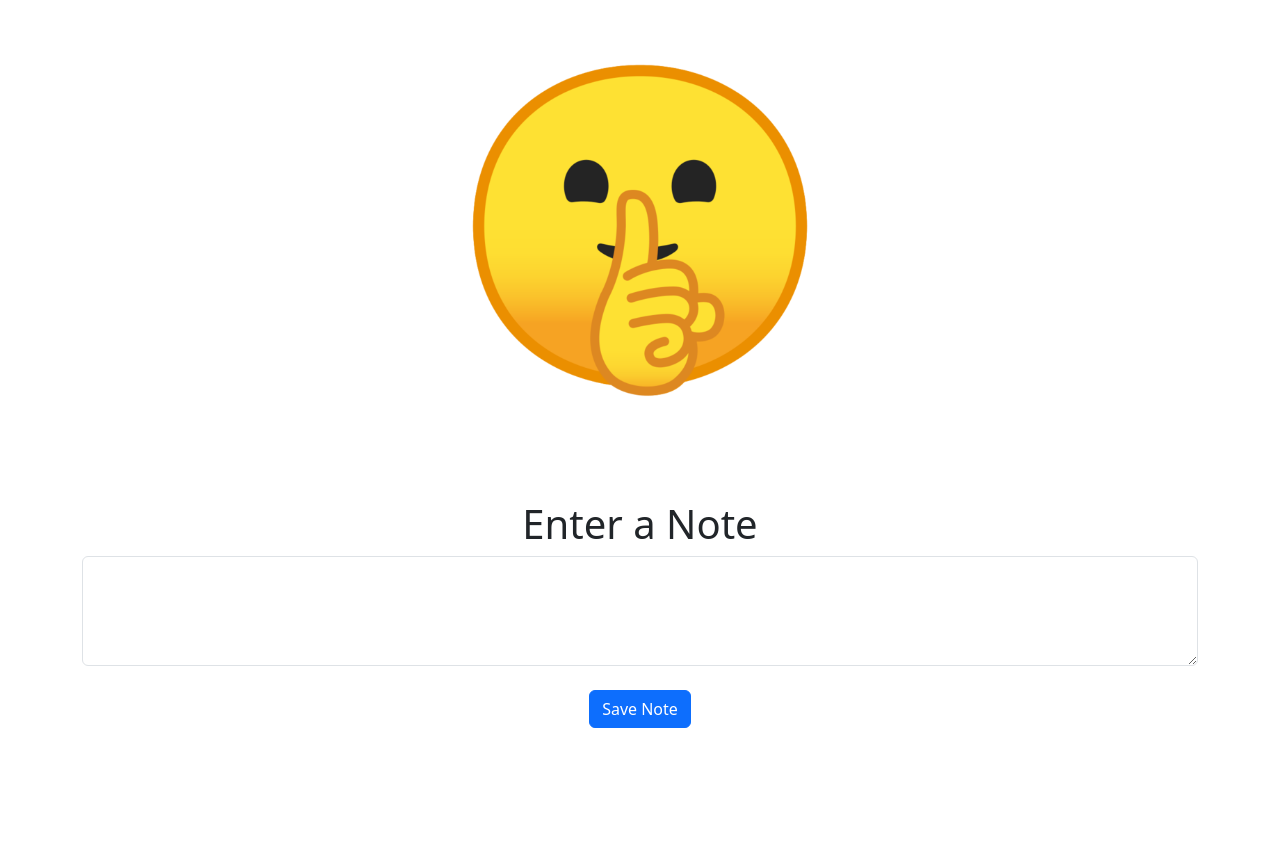
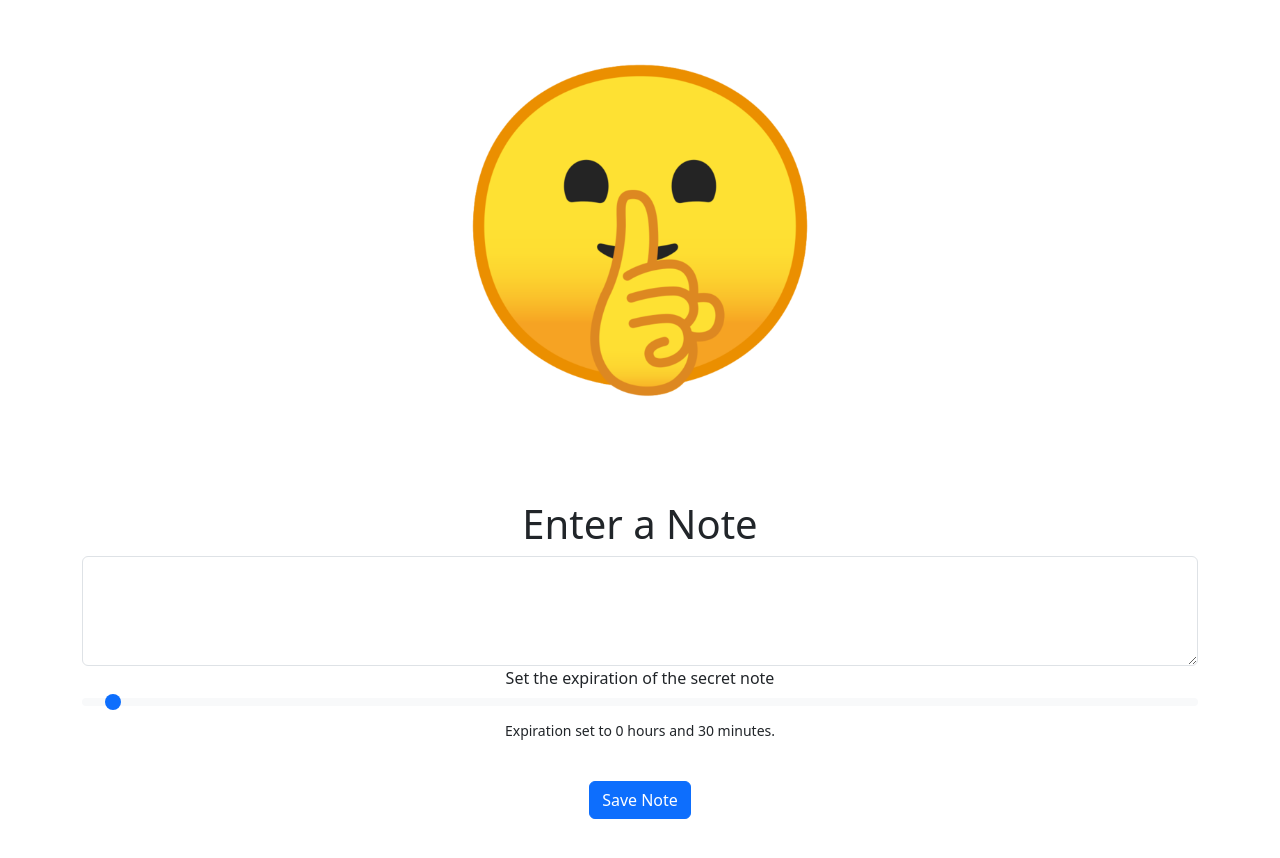
Before and after one commit to eliska-n/BagManUI, a React (Create React App) app: page / in a window 1280 px wide. Shown: the top 858 px of the page. Before the commit the page ends 800 px from the top, so only its background shows below. Built offline with nearby package versions, Linux system fonts and the light colour scheme.

Commit message:
set expiration

```diff
--- a/src/App.js
+++ b/src/App.js
@@ -33,6 +33,7 @@ function SaveNoteScreen() {
   const [url, setUrl] = useState(null); // to picture the url on UI
   const [disabledTextArea, setTextAreaDisabled] = useState(false) // to disable text area when save button is hit
   const [toggleOn, setToggle] = useState(true) // to change save button into start again button
+  const [expiration, setExpiration] = useState(0.5) // to set the time to delete the secret note on BE
 
   const saveNote = async () => {
 
@@ -83,7 +84,7 @@ function SaveNoteScreen() {
     });
 
     try {
-      let resp = await client.post("/save-password", {id: ivBase64, secret: encryptedNoteBase64, expiration: 60*30}); // TODO - kolikje ttl? mělo by to být nastavitelné
+      let resp = await client.post("/save-password", {id: ivBase64, secret: encryptedNoteBase64, expiration: expiration*60*60});
       if (resp.data.result !== "OK") {
         // do something
       }
@@ -101,6 +102,7 @@ function SaveNoteScreen() {
     setTextAreaDisabled(false)
     setUrl(null)
     setToggle(true)
+    setExpiration(0.5)
   };
 
   const copyURLToClipboard = () => {
@@ -119,6 +121,9 @@ function SaveNoteScreen() {
           <form id="password-entry">
             <h1>Enter a Note</h1>
             <textarea id="text-area" disabled={disabledTextArea} className="form-control" value={note} onChange={(event) => {setNote(event.target.value);}} rows="4" cols="20"></textarea>
+            <label htmlFor="expiration">Set the expiration of the secret note</label>
+            <input id="expiration" type="range" disabled={disabledTextArea} className="form-range" value={expiration} onChange={(event) => {setExpiration(event.target.value);}} min="0" max="24" step="0.25"></input>
+            <p className="small"> Expiration set to {(expiration | 0)} hours and {(expiration - (expiration | 0)) * 60} minutes.</p>
             <br></br>
             {toggleOn === true && <button className="btn btn-primary" type="button" onClick={saveNote}>Save Note</button>}
             {toggleOn === false && <button className="btn btn-primary" type="button" onClick={startAgain}>Start Again</button>}
```
